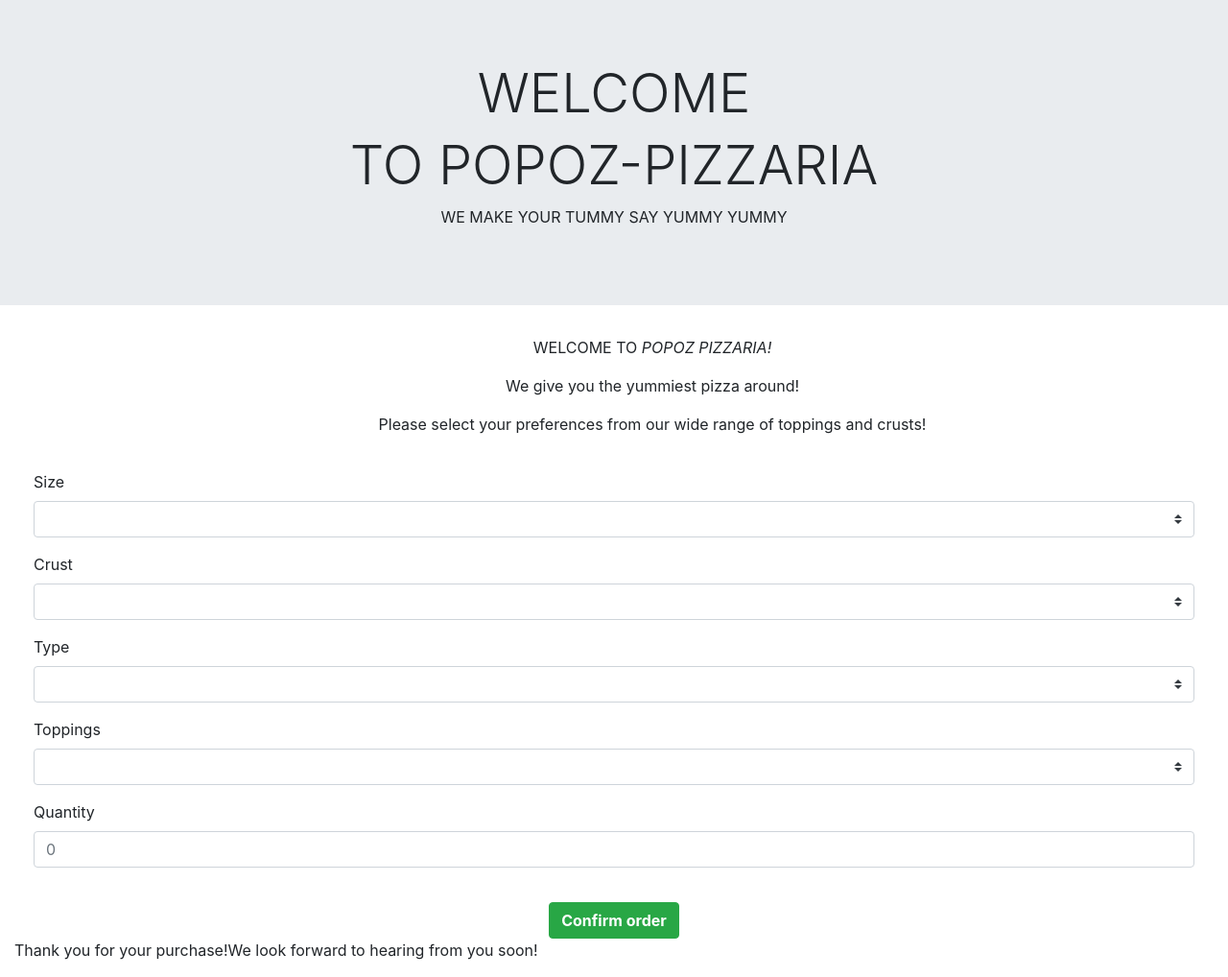
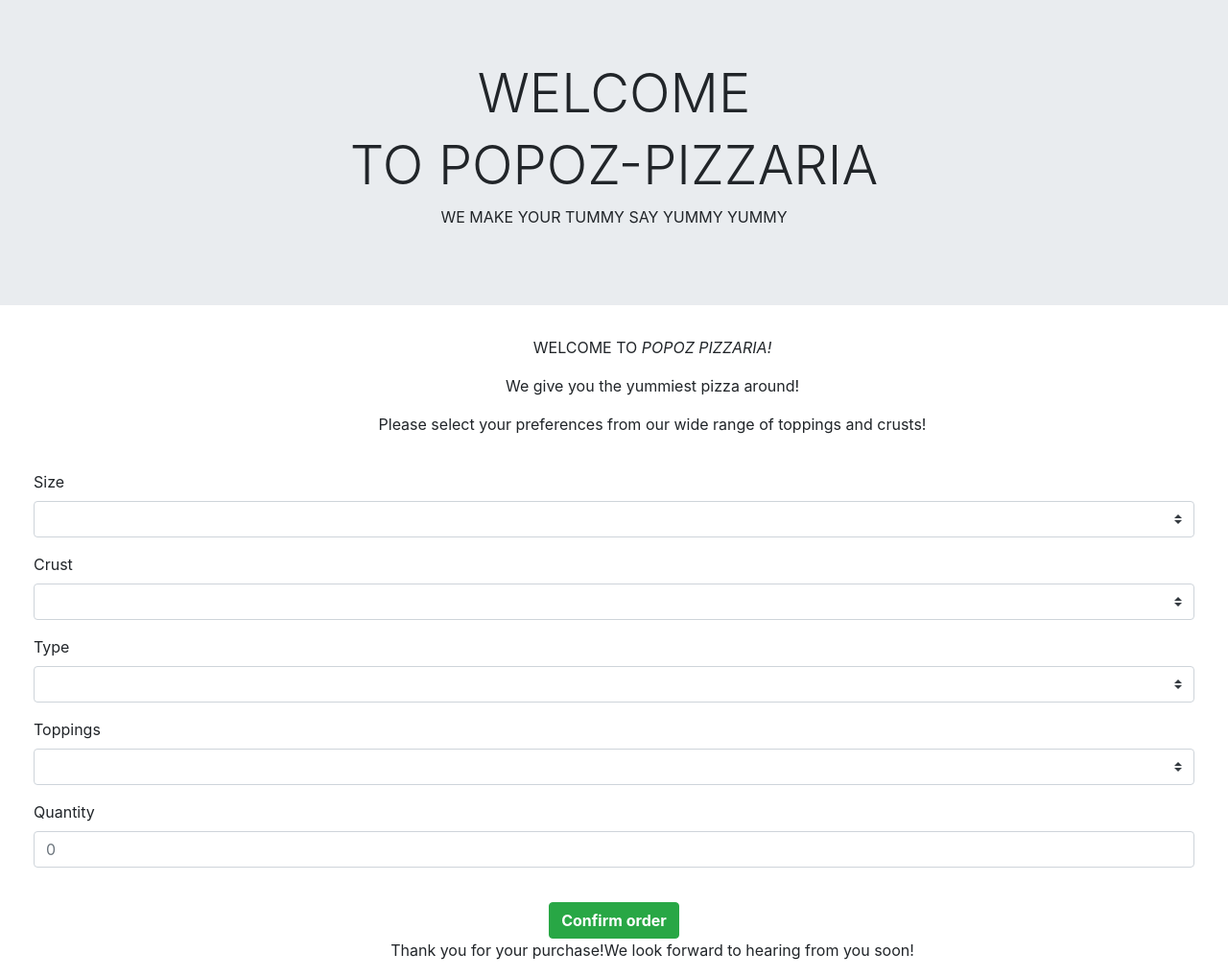
Before and after one commit to claudiahW/popoz-pizzaria, a plain HTML site: page index.html in a window 1280 px wide. Shown: the whole page at 96% size. Drawn offline with nearby package versions, Linux system fonts and the light colour scheme.

```diff
--- a/index.css
+++ b/index.css
@@ -2,3 +2,9 @@ div { border-style: dotted rgb(196, 19, 19);}
 .intro {
     text-align: center ; font-style: normal; margin-left: 80px;
 }
+.thankyou { text-align: center; font-style: normal; margin-left: 80px;
+
+}
+#container-fluid {
+    background-color: blueviolet;
+}
--- a/index.html
+++ b/index.html
@@ -14,7 +14,7 @@
  <title> Popoz Pizzaria </title>
 </head>
 <body>
-    <div class="jumbotron  jumbotron-fluid text-center">
+    <div class="jumbotron jumbotron-fluid text-center">
             <div>
                 <h6 class="display-4">WELCOME</h6>
                 <h6 class="display-4">TO POPOZ-PIZZARIA</h6>
@@ -98,7 +98,7 @@
                 <button class="btn btn-success mx-auto d-block submit" type="submit" id="submit2"><strong>Confirm order</strong>
                 </div>
 
-                <div id= "thankyou">
+                <div class= "thankyou">
                     <p>Thank you for your purchase!We look forward to hearing from you soon!</p>
                 </div>
             </form>
```
